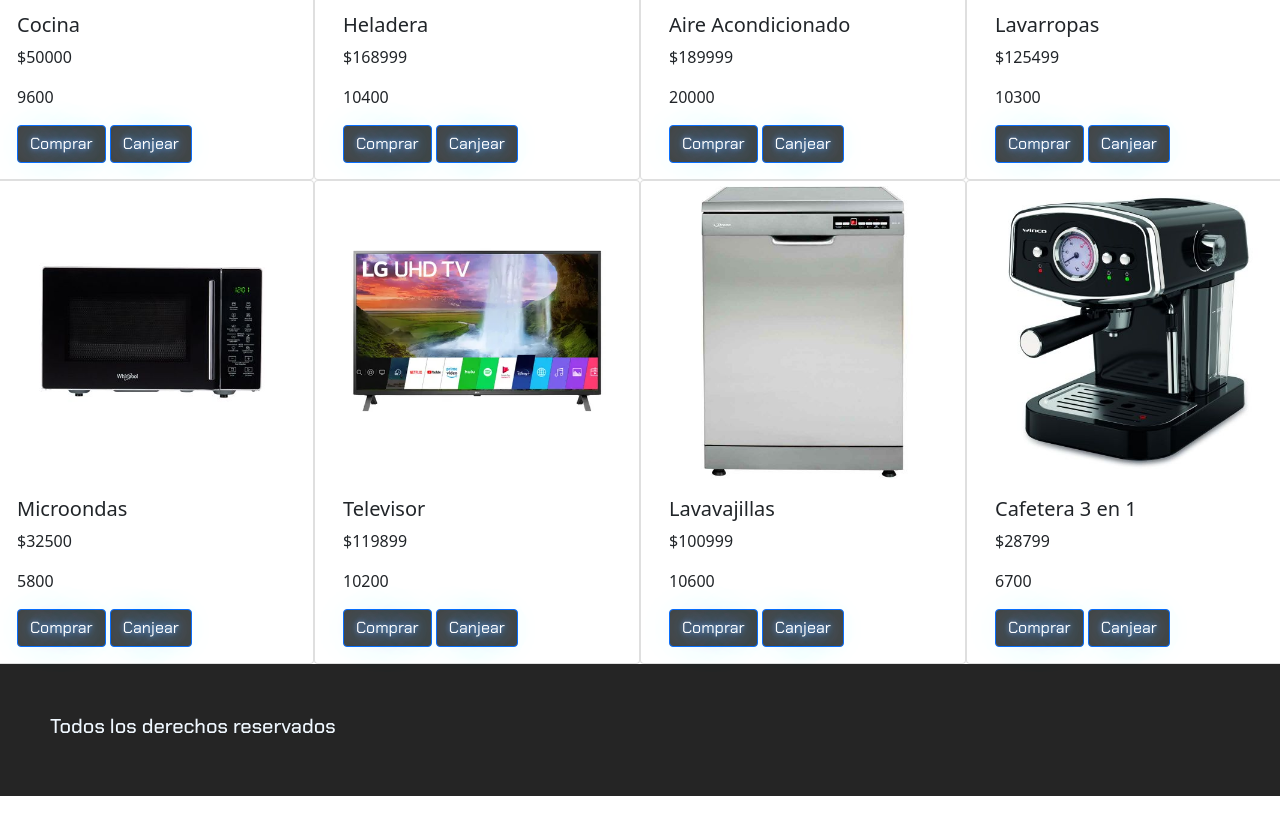
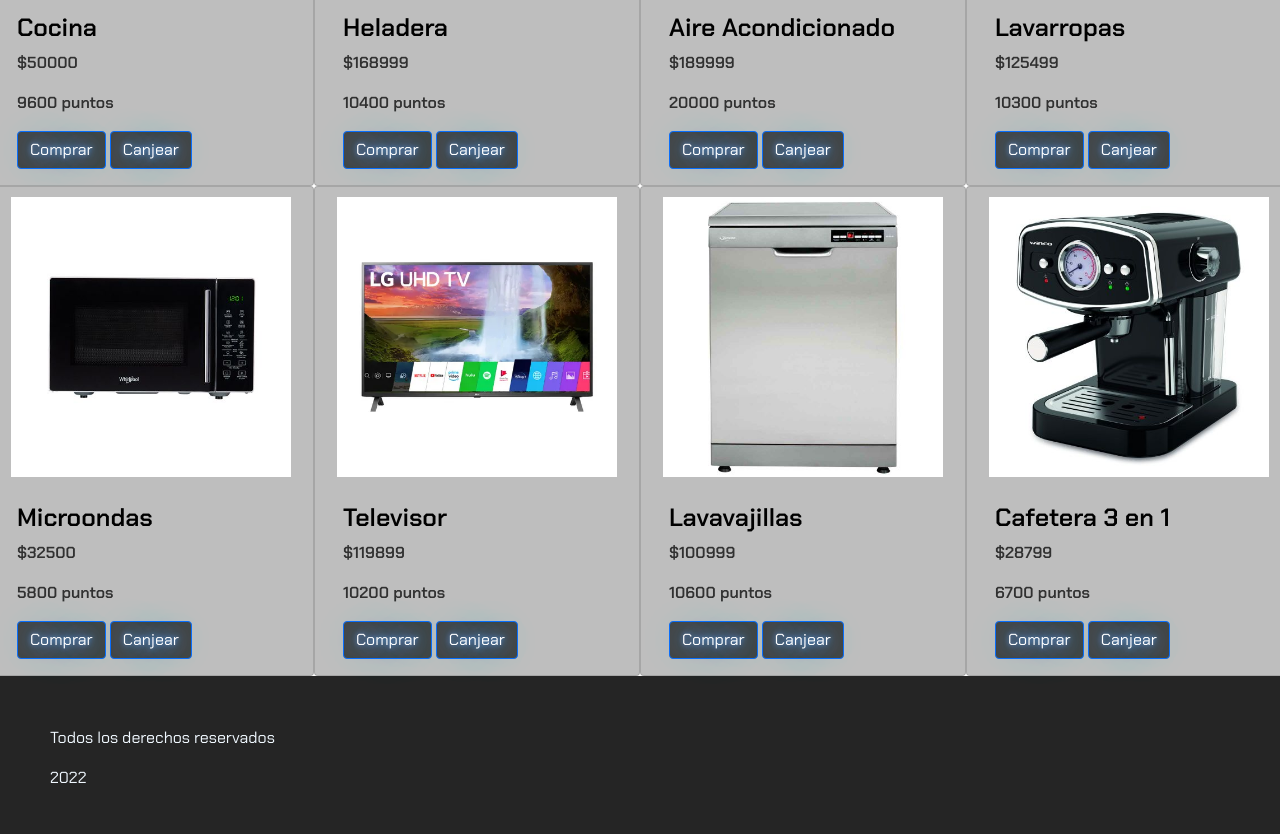
Before and after one commit to FacuRodriguezR/js-cajero-RodriguezFacundo, a plain HTML site: page pages/tienda.html in a window 1280 px wide. Shown: the part 558-1392 px from the top of the page. Before the commit the page ends 1354 px from the top, so only its background shows below. Drawn offline with nearby package versions, Linux system fonts and the light colour scheme; a web font is replaced by a local one.

Commit message:
se hacen modificaciones visuales

```diff
--- a/css/style.css
+++ b/css/style.css
@@ -1,53 +1,43 @@
-
 /* ESTILOS POR ETIQUETAS */
 
 body {
-
   margin: 0;
   padding: 0;
 }
 
 h1 {
-  font-family: 'Chakra Petch', sans-serif;
+  font-family: "Chakra Petch", sans-serif;
   font-size: 2em;
   color: rgb(255, 255, 255);
   text-align: center;
-
-
 }
-
 
 ul li a {
   color: whitesmoke;
   text-decoration: none;
   padding: 0 10px 0 0;
   font-family: Verdana, Geneva, Tahoma, sans-serif;
+}
 
-
-}
-ul{
+ul {
   display: flex;
   padding-right: 3px;
   margin: 4px;
 }
 
-button{
+button {
   padding: 40px;
-
 }
-
-
 
 /* ESTILOS CLASES */
 
-
-  .tituloPrincipal{
+.tituloPrincipal {
   margin: auto;
 
-   text-shadow:  0 0 5px rgb(93, 161, 240), 0 0 15px rgb(93, 161, 240), 0 0 30px rgb(93, 161, 240),0 0 50px rgb(93, 161, 240) ;
+  text-shadow: 0 0 5px rgb(93, 161, 240), 0 0 15px rgb(93, 161, 240),
+    0 0 30px rgb(93, 161, 240), 0 0 50px rgb(93, 161, 240);
   text-align: center;
 }
-
 
 .container {
   display: flex;
@@ -55,46 +45,68 @@ button{
   text-align: center;
   align-items: center;
 }
-  .bodyIndex{
+
+.bodyIndex {
   background-color: rgb(54, 54, 54);
 }
 
-
-
-    .title{
+.title {
   background-image: url(https://media.istockphoto.com/photos/dark-blue-background-picture-id962737798?b=1&k=20&m=962737798&s=612x612&w=0&h=WxL_GnVLYG89PjhPZDYlYwagy9UpQzEhN6k19XQOE-4=);
   padding: 80px;
 }
 
-    .boton{
-      font-family: 'Chakra Petch', sans-serif;
-      text-shadow:  0 0 5px rgb(93, 161, 240), 0 0 15px rgb(93, 161, 240), 0 0 30px rgb(93, 161, 240),0 0 50px rgb(93, 161, 240) ;
+.boton {
+  font-family: "Chakra Petch", sans-serif;
+  text-shadow: 0 0 5px rgb(93, 161, 240), 0 0 15px rgb(93, 161, 240),
+    0 0 30px rgb(93, 161, 240), 0 0 50px rgb(93, 161, 240);
   font-size: 30px;
   margin: 20px;
+}
+
+.navbar {
+  font-family: "Chakra Petch", sans-serif;
+  text-shadow: 0 0 5px rgb(93, 161, 240), 0 0 15px rgb(93, 161, 240),
+    0 0 30px rgb(93, 161, 240), 0 0 50px rgb(93, 161, 240);
+}
+
+.btn-primary {
+  font-family: "Chakra Petch", sans-serif;
+  text-shadow: 0 0 5px rgb(93, 161, 240), 0 0 15px rgb(93, 161, 240),
+    0 0 30px rgb(93, 161, 240), 0 0 50px rgb(93, 161, 240);
+  background-color: rgb(70, 70, 70);
+}
+
+.footer {
+  background-color: rgb(37, 37, 37);
+  padding: 50px;
+  font-family: "Chakra Petch", sans-serif;
+}
+
+.footer p {
+  font-size: 16px;
+  color: aliceblue;
+}
+
+.card{
+  background-color: rgb(190, 190, 190);
+  color: rgb(49, 49, 49);
 
 }
 
+.card h5 {
+  font-family:  "Chakra Petch", sans-serif;
+  font-size: 25px;
+  font-weight: 800;
+  color: black;
+}
 
-    .navbar{
-      font-family: 'Chakra Petch', sans-serif;
-      text-shadow:  0 0 5px rgb(93, 161, 240), 0 0 15px rgb(93, 161, 240), 0 0 30px rgb(93, 161, 240),0 0 50px rgb(93, 161, 240) ;
+.card p {
+  font-family:  "Chakra Petch", sans-serif;
+  font-size: 16px;
+  font-weight: 800;
+}
+
+.card img {
+  padding: 10px;
 
 }
-
-    .btn-primary{
-      font-family: 'Chakra Petch', sans-serif;
-      text-shadow:  0 0 5px rgb(93, 161, 240), 0 0 15px rgb(93, 161, 240), 0 0 30px rgb(93, 161, 240),0 0 50px rgb(93, 161, 240) ;
-      background-color: rgb(70, 70, 70);
-
-    }
-
-    .footer{
-      background-color: rgb(37, 37, 37);
-      padding: 50px;
-      font-family: 'Chakra Petch', sans-serif;
-    }
-
-    .footer h2{
-      font-size: 20px;
-      color: aliceblue;
-    }
--- a/js/index.js
+++ b/js/index.js
@@ -30,6 +30,7 @@ function accionRetiro() {
     saldo = retirarDinero(saldo, monto);
     alert("Retiro de dinero exitoso, su nuevo saldo es $" + saldo);
   }
+
 }
 
 // FIN BOTON RETIRO
--- a/js/tienda.js
+++ b/js/tienda.js
@@ -1,3 +1,6 @@
+const contenedor = document.getElementById("container");
+const canjear = document.getElementById("botonCanjear");
+
 // CODIGO Y ARRAY DE TIENDA
 
 let productos = [
@@ -72,7 +75,7 @@ let productosPuntos = productos.filter((elemento) => elemento.puntos > "10000");
 console.table(productosPuntos);
 
 // CREAMOS LA CARD UTILIZANDO LOS ELEMENTOS DEL ARRAY Y CON CLASES DE BOOT
-const contenedor = document.getElementById("container");
+
 productos.forEach((producto) => {
   let card = document.createElement("div");
   card.classList.add("card", "col-sm-12", "col-lg-3");
@@ -80,10 +83,16 @@ productos.forEach((producto) => {
     <div class="card-body">
       <h5 class="card-title">${producto.nombre}</h5>
       <p class="card-text">${producto.precio}</p>
-      <p class="card-text">${producto.puntos}</p>
-      <a href="#" class="btn btn-primary">Comprar</a>
-      <a href="#" class="btn btn-primary">Canjear</a>
+      <p class="card-text">${producto.puntos+ " puntos"}</p>
+      <a href="#" class="btn btn-primary" id="botonComprar">Comprar</a>
+      <a href="#" class="btn btn-primary" id="botonCanjear">Canjear</a>
     </div>`;
 
   contenedor.appendChild(card);
 });
+
+
+canjear.addEventListener("click", agregarCarrito)
+function agregarCarrito(){
+
+}
--- a/pages/tienda.html
+++ b/pages/tienda.html
@@ -40,7 +40,8 @@
     <div id="container" class="row"></div>
 
     <footer class="footer">
-      <h2>Todos los derechos reservados</h2>
+      <p>Todos los derechos reservados</p>
+      <p>2022</p>
     </footer>
 
     <script src="/js/tienda.js"></script>
```
Also changed, not shown: index.html (+6 -5 lines). Lines whose indentation alone changed are shown as unchanged.
